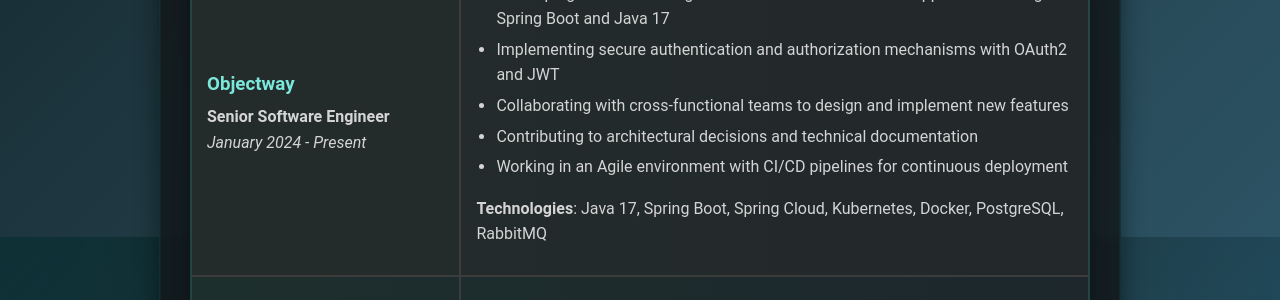
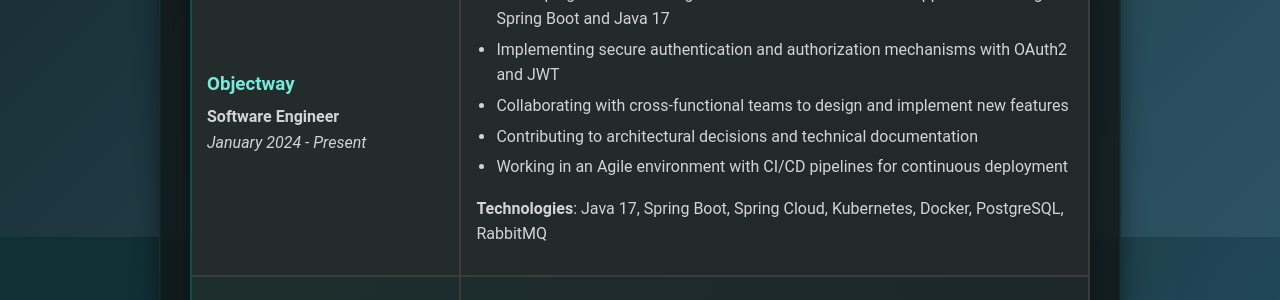
Before and after one commit to Jok98/Jok98.github.io, a Jekyll site: the page built from cv.md, in a window 1280 px wide and 900 px high, scrolled down 1410 px. Shown: the part 153-453 px from the top of the window. Built offline with Jekyll 4.4.1, drawn with Linux system fonts in a browser that asks for light colours.

Commit message:
minor update

```diff
--- a/cv.md
+++ b/cv.md
@@ -151,7 +151,7 @@
   <tr>
     <td width="30%">
       <h3>Objectway</h3>
-      <strong>Senior Software Engineer</strong><br/>
+      <strong>Software Engineer</strong><br/>
       <em>January 2024 - Present</em>
     </td>
     <td width="70%">
```
